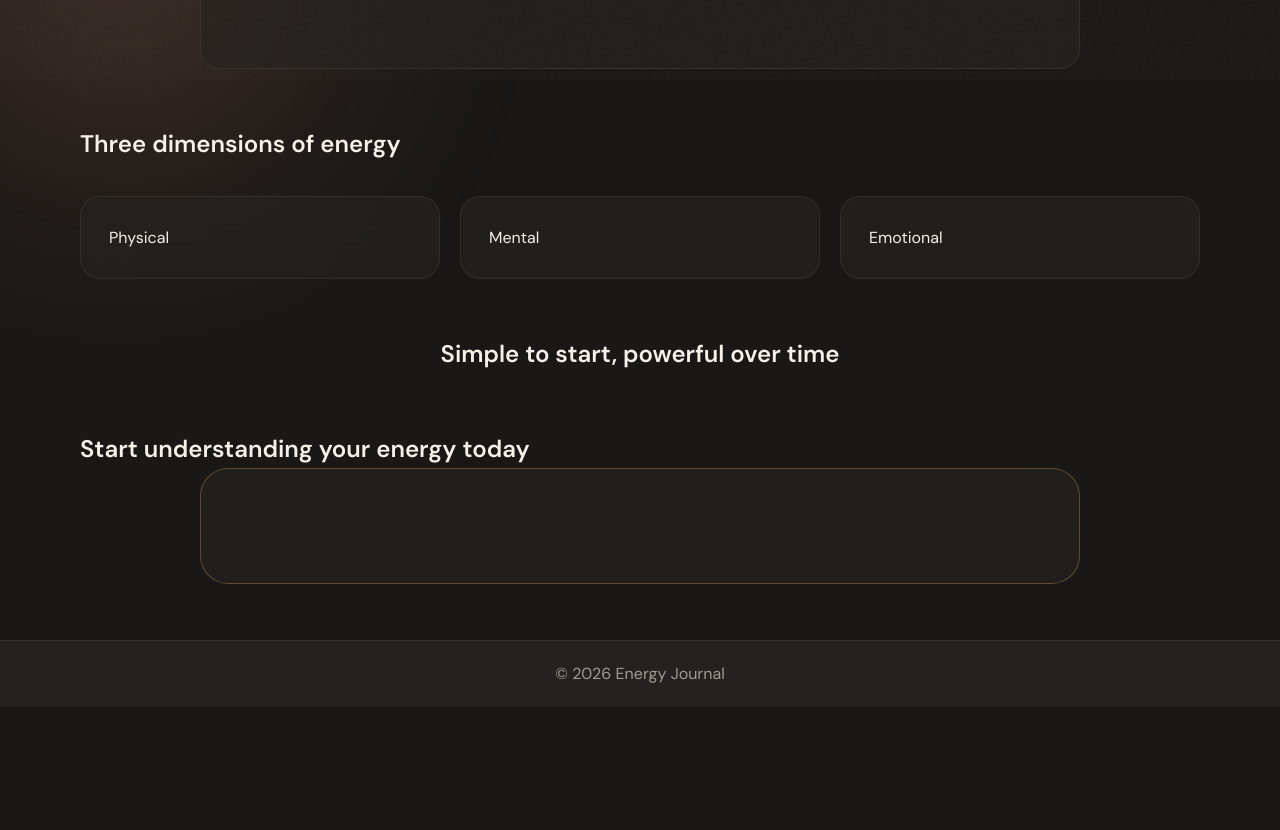
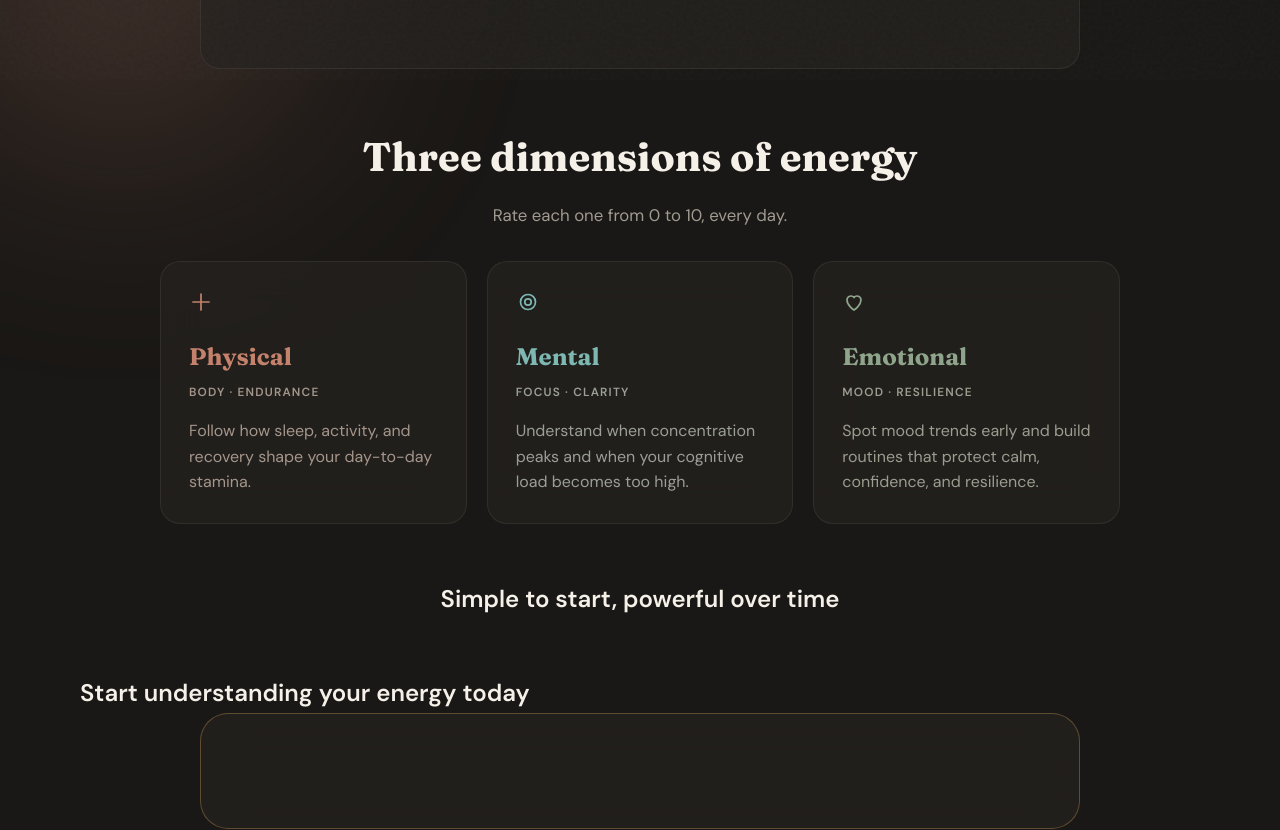
Before and after one commit to g-trinh/energyjournal, a React (Vite) app in the folder front/: page / in a window 1280 px wide. Shown: the part 720-1550 px from the top of the page. Before the commit the page ends 1427 px from the top, so only its background shows below. Built offline with nearby package versions, Linux system fonts and the light colour scheme; no server answers.

Commit message:
feat(frontend): build landing feature cards section

```diff
--- a/front/src/pages/LandingPage.tsx
+++ b/front/src/pages/LandingPage.tsx
@@ -72,10 +72,39 @@ export default function LandingPage() {
 
         <section className="landing-features" aria-labelledby="features-heading">
           <h2 id="features-heading">Three dimensions of energy</h2>
+          <p className="landing-section-sub">Rate each one from 0 to 10, every day.</p>
           <div className="landing-features-grid">
-            <article className="landing-card">Physical</article>
-            <article className="landing-card">Mental</article>
-            <article className="landing-card">Emotional</article>
+            <article className="landing-card landing-feature-card landing-feature-card-physical">
+              <svg aria-hidden="true" className="landing-feature-icon" viewBox="0 0 24 24">
+                <path d="M12 4v16M4 12h16" fill="none" stroke="currentColor" strokeWidth="1.7" strokeLinecap="round" />
+              </svg>
+              <h3 className="landing-feature-title">Physical</h3>
+              <p className="landing-feature-tag">BODY · ENDURANCE</p>
+              <p className="landing-feature-desc">
+                Follow how sleep, activity, and recovery shape your day-to-day stamina.
+              </p>
+            </article>
+            <article className="landing-card landing-feature-card landing-feature-card-mental">
+              <svg aria-hidden="true" className="landing-feature-icon" viewBox="0 0 24 24">
+                <circle cx="12" cy="12" r="7.5" fill="none" stroke="currentColor" strokeWidth="1.7" />
+                <circle cx="12" cy="12" r="3.2" fill="none" stroke="currentColor" strokeWidth="1.7" />
+              </svg>
+              <h3 className="landing-feature-title">Mental</h3>
+              <p className="landing-feature-tag">FOCUS · CLARITY</p>
+              <p className="landing-feature-desc">
+                Understand when concentration peaks and when your cognitive load becomes too high.
+              </p>
+            </article>
+            <article className="landing-card landing-feature-card landing-feature-card-emotional">
+              <svg aria-hidden="true" className="landing-feature-icon" viewBox="0 0 24 24">
+                <path d="M12 20s-7-4.4-7-10a4 4 0 0 1 7-2.6A4 4 0 0 1 19 10c0 5.6-7 10-7 10Z" fill="none" stroke="currentColor" strokeWidth="1.7" />
+              </svg>
+              <h3 className="landing-feature-title">Emotional</h3>
+              <p className="landing-feature-tag">MOOD · RESILIENCE</p>
+              <p className="landing-feature-desc">
+                Spot mood trends early and build routines that protect calm, confidence, and resilience.
+              </p>
+            </article>
           </div>
         </section>
 
--- a/front/src/styles/landing.css
+++ b/front/src/styles/landing.css
@@ -135,10 +135,85 @@
 }
 
 .landing-features-grid {
-  margin-top: 2rem;
+  max-width: 1280px;
+  margin: 2rem auto 0;
+  padding: 0 5rem;
   display: grid;
   grid-template-columns: repeat(3, minmax(0, 1fr));
   gap: 20px;
+}
+
+.landing-features > h2 {
+  font-family: var(--font-display);
+  font-size: clamp(1.75rem, 4vw, 2.5rem);
+  text-align: center;
+}
+
+.landing-section-sub {
+  margin-top: 0.8rem;
+  color: var(--color-text-secondary);
+  text-align: center;
+  font-size: 1.05rem;
+}
+
+.landing-feature-card {
+  transition: border-color var(--duration-normal) var(--ease-out-expo);
+}
+
+.landing-feature-card:hover {
+  border-color: var(--color-border-hover);
+}
+
+.landing-feature-icon {
+  width: 24px;
+  height: 24px;
+}
+
+.landing-feature-title {
+  margin-top: 1rem;
+  font-family: var(--font-display);
+  font-size: 1.5rem;
+}
+
+.landing-feature-tag {
+  margin-top: 0.45rem;
+  color: var(--color-text-muted);
+  font-size: 0.74rem;
+  font-weight: 600;
+  letter-spacing: 0.1em;
+}
+
+.landing-feature-desc {
+  margin-top: 1rem;
+  color: var(--color-text-secondary);
+  line-height: 1.6;
+}
+
+.landing-feature-card-physical {
+  color: var(--color-accent-terracotta);
+}
+
+.landing-feature-card-mental {
+  color: var(--color-accent-seafoam);
+}
+
+.landing-feature-card-emotional {
+  color: var(--color-accent-sage);
+}
+
+.landing-feature-card-physical .landing-feature-tag,
+.landing-feature-card-physical .landing-feature-desc {
+  color: color-mix(in srgb, var(--color-text-secondary) 85%, var(--color-accent-terracotta));
+}
+
+.landing-feature-card-mental .landing-feature-tag,
+.landing-feature-card-mental .landing-feature-desc {
+  color: color-mix(in srgb, var(--color-text-secondary) 85%, var(--color-accent-seafoam));
+}
+
+.landing-feature-card-emotional .landing-feature-tag,
+.landing-feature-card-emotional .landing-feature-desc {
+  color: color-mix(in srgb, var(--color-text-secondary) 85%, var(--color-accent-sage));
 }
 
 .landing-card {
@@ -180,6 +255,7 @@
   .landing-features-grid {
     grid-template-columns: 1fr;
     gap: 16px;
+    padding: 0;
   }
 
   .landing-chart-legend {
```
